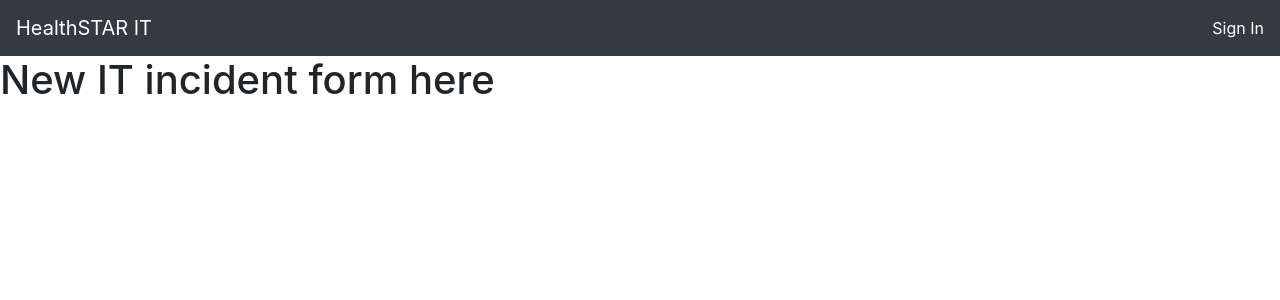
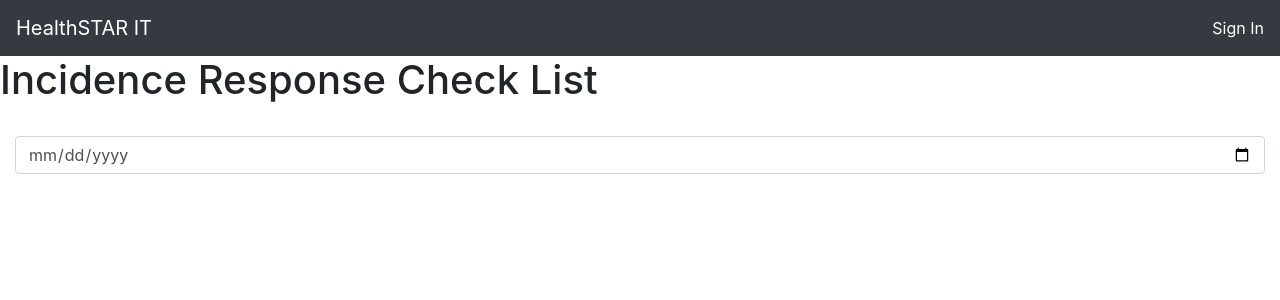
Before and after one commit to patrick-salvatore/IT-ticketer, a React (Create React App) app in the folder client/: page /newform in a window 1280 px wide. Shown: the top 300 px of the page. Built offline with nearby package versions, Linux system fonts and the light colour scheme.

Commit message:
writing the components for the new form

```diff
--- /dev/null
+++ b/client/src/Components/Home/Dashboard/NewForm/Input.js
@@ -0,0 +1,18 @@
+import React from 'react'
+
+const Input = props => {
+  return (
+    <div className = 'form-group'>
+     <label for = {props.name} className = 'form-label'> {props.title} </label>
+     <input className = 'form-control'
+            type = {props.inputType}
+            name = {props.name}
+            value = {props.value}
+            placeholder ={props.placeholder}
+            {...props}
+     />
+    </div>
+  )
+}
+
+export default Input;
--- a/client/src/Components/Home/Dashboard/NewForm/NewForm.js
+++ b/client/src/Components/Home/Dashboard/NewForm/NewForm.js
@@ -1,13 +1,25 @@
 import React, { Component } from 'react'
 import Navbar from '../../Navbar/Navbar';
 
+import Input from './Input'
+
 export default class NewForm extends Component {
+  constructor() {
+    super()
+    this.state = {
+      validated: false
+    }
+  }
+
   render() {
+    const { validated } = this.state;
     return (
       <div>
         <Navbar/>
-        <h1>New IT incident form here</h1>
-        <div></div>
+        <h1>Incidence Response Check List</h1>
+        <form className = 'container-fluid'>
+         <Input type = 'date' name= 'date' placeholder = 'date' />
+        </form>
       </div>
     )
   }
```
Also changed, not shown: 1 other file (tests, documents, lock files or other folders).
